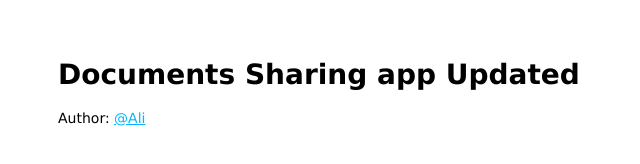
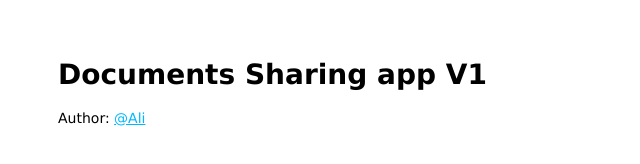
Before and after one commit to mpostke/mpost-documents-sharing, a website: page public/index.html in a window 1280 px wide. Shown: the whole page, without its empty margins (0-640 px from the left). Drawn offline with Linux system fonts and the light colour scheme.

Commit message:
v1 deployed

```diff
--- a/public/index.html
+++ b/public/index.html
@@ -6,7 +6,7 @@
 </head>
 
 <body>
-  <h1>Documents Sharing app Updated</h1>
+  <h1>Documents Sharing app V1</h1>
   <p>Author: <a href="#">@Ali</a></p>
 </body>
 
```
